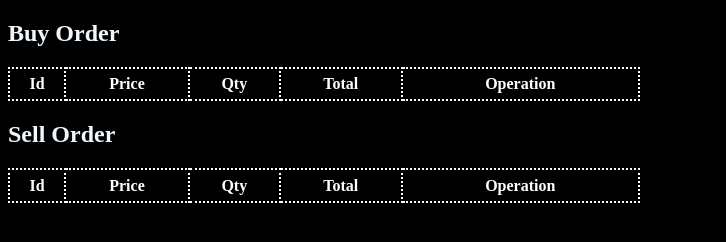
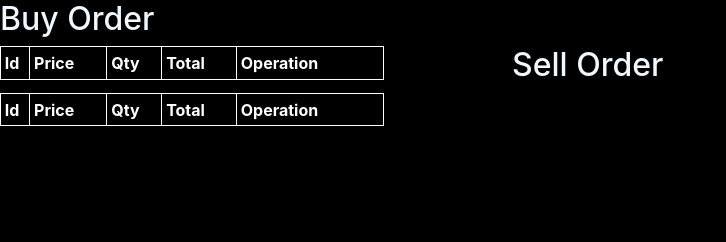
Before and after one commit to Jainaveen-M/order_book, a website: page public/home.html in a window 1280 px wide. Shown: the whole page, without its empty margins (0-726 px from the left). Drawn offline with nearby package versions, Linux system fonts and the light colour scheme; no server answers.

Commit message:
fix : Ui

```diff
--- a/public/home.html
+++ b/public/home.html
@@ -4,34 +4,48 @@
     <meta charset="UTF-8">
     <meta http-equiv="X-UA-Compatible" content="IE=edge">
     <meta name="viewport" content="width=device-width, initial-scale=1.0">
+    <link rel="stylesheet" href="https://cdn.jsdelivr.net/npm/bootstrap@4.0.0/dist/css/bootstrap.min.css" integrity="sha384-Gn5384xqQ1aoWXA+058RXPxPg6fy4IWvTNh0E263XmFcJlSAwiGgFAW/dAiS6JXm" crossorigin="anonymous">
+
     <title>All orders</title>
     <style>
         body{
             background-color: black;
         }
         table, th, td {
-            border: 2px dotted white;
+            border: .5px solid white;
             border-collapse: collapse;
         }
         h2{
             color: aliceblue;
+
         }
         .header{
             color: white;
             padding: 1% 1%;
-            margin-left: 5%;
         }
-        #buyorder,#sellorder{
-            min-width: 50%;
+        #buyorder{
+            min-width: 30%;
+            float:left ;
+            margin-right: 10%;
+
         }
+        #sellorder{
+          min-width: 30%;
+
+
+      }
         td{
             color: aliceblue;
         }
+        tr:nth-child(even) {
+          background-color: rgb(52, 50, 50);
+        }
+
     </style>
 </head>
 <body onload = "main()">
     <div>
-        <h2>
+        <h2 class>
           Buy Order
         </h2>
       </div>
@@ -54,7 +68,7 @@
         <h2>
           Sell Order
         </h2>
-      </div>
+    </div>
       <table class="list" id="sellorder">
         <thead>
             <tr>
@@ -71,6 +85,7 @@
         </tbody>
     </table>
     <script>
+
        async function getAllBuyOrder(){
            const response = await fetch("http://localhost:3344/api/allorder/allbuyorder");
            let data = await response.json();
@@ -86,7 +101,7 @@
                 cell4 = newRow.insertCell(3);
                 cell4.innerHTML = data[i]["price"] * data[i]["qty"];
                 cell5 = newRow.insertCell(4);
-                cell5.innerHTML = `<a onClick="onBuyDelete(this,${data[i]["id"]})">Delete</a>`;
+                cell5.innerHTML = `<button type="button" class="btn btn-danger btn-sm m-1" onclick="onBuyDelete(this,${data[i]["id"]})">Delete</button>`
             }
        }
        async function getAllSellOrder(){
@@ -104,13 +119,13 @@
              cell4 = newRow.insertCell(3);
              cell4.innerHTML = data[i]["price"] * data[i]["qty"];
              cell5 = newRow.insertCell(4);
-             cell5.innerHTML = `<a onClick="onSellDelete(this,${data[i]["id"]})">Delete</a>`;
+            cell5.innerHTML = `<button type="button" class="btn btn-danger btn-sm m-1" onclick="onSellDelete(this,${data[i]["id"]})">Delete</button>`
          }
     }
 
     async function onBuyDelete(td,id) {
         console.log(">>>>>>> iddddd <<<<< ",id)
-        if (confirm('Are you sure to delete this record ? ')) {
+        //if (confirm('Are you sure to delete this record ? ')) {
             row = td.parentElement.parentElement;
             document.getElementById("buyorder").deleteRow(row.rowIndex);
             const response = await fetch("http://localhost:3344/api/buyorder/delete", {
@@ -124,11 +139,11 @@
                 }`,
               });
 
-        }
+       //}
     }
     async function onSellDelete(td,id) {
         console.log(">>>>>>> iddddd <<<<< ",id)
-        if (confirm('Are you sure to delete this record ? ')) {
+        //if (confirm('Are you sure to delete this record ? ')) {
             row = td.parentElement.parentElement;
             document.getElementById("sellorder").deleteRow(row.rowIndex);
             const response = await fetch("http://localhost:3344/api/sellorder/delete", {
@@ -142,7 +157,7 @@
                 }`,
               });
 
-        }
+       // }
     }
 
        async function main(){
```
Also changed, not shown: public/index.html (+5 -1 lines).
